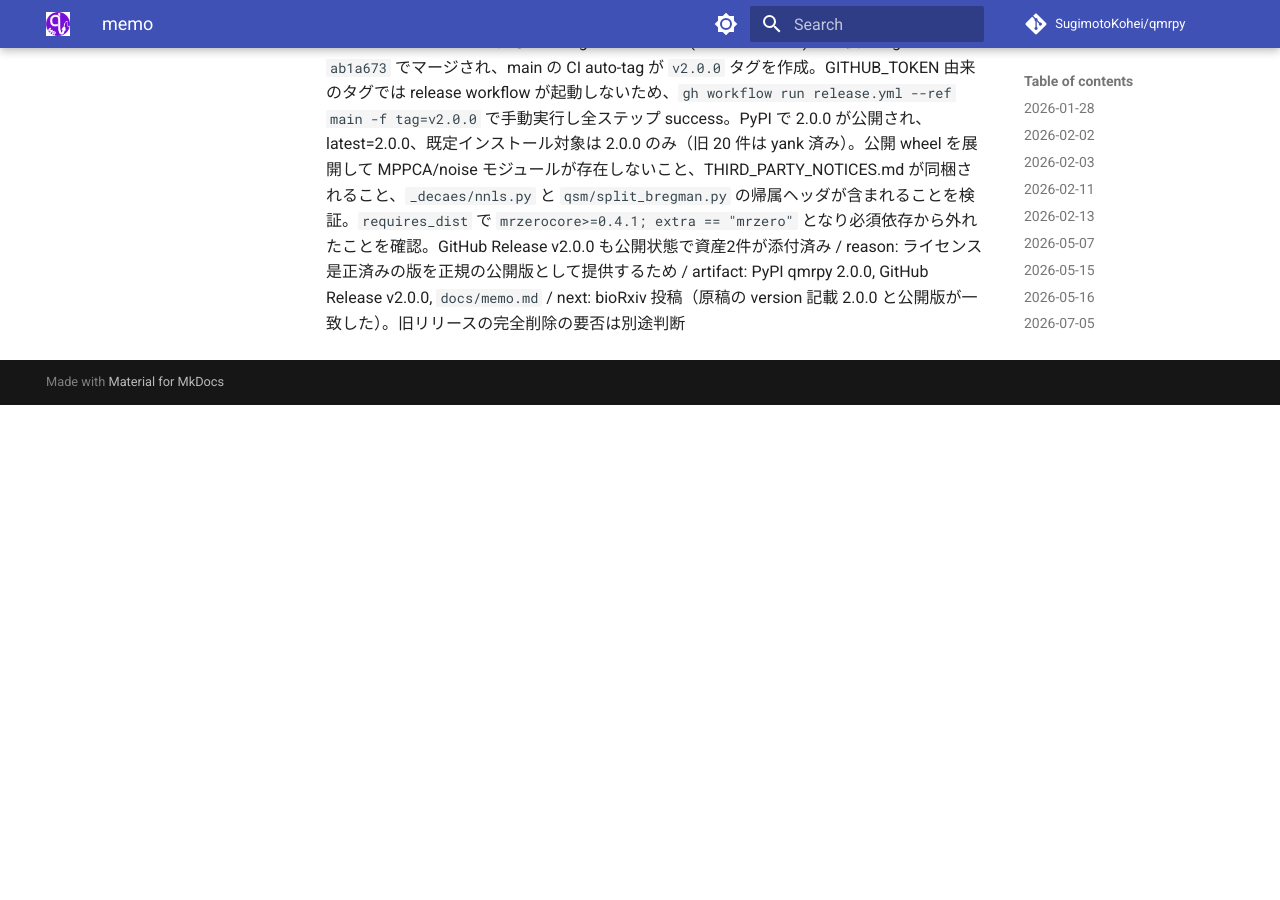
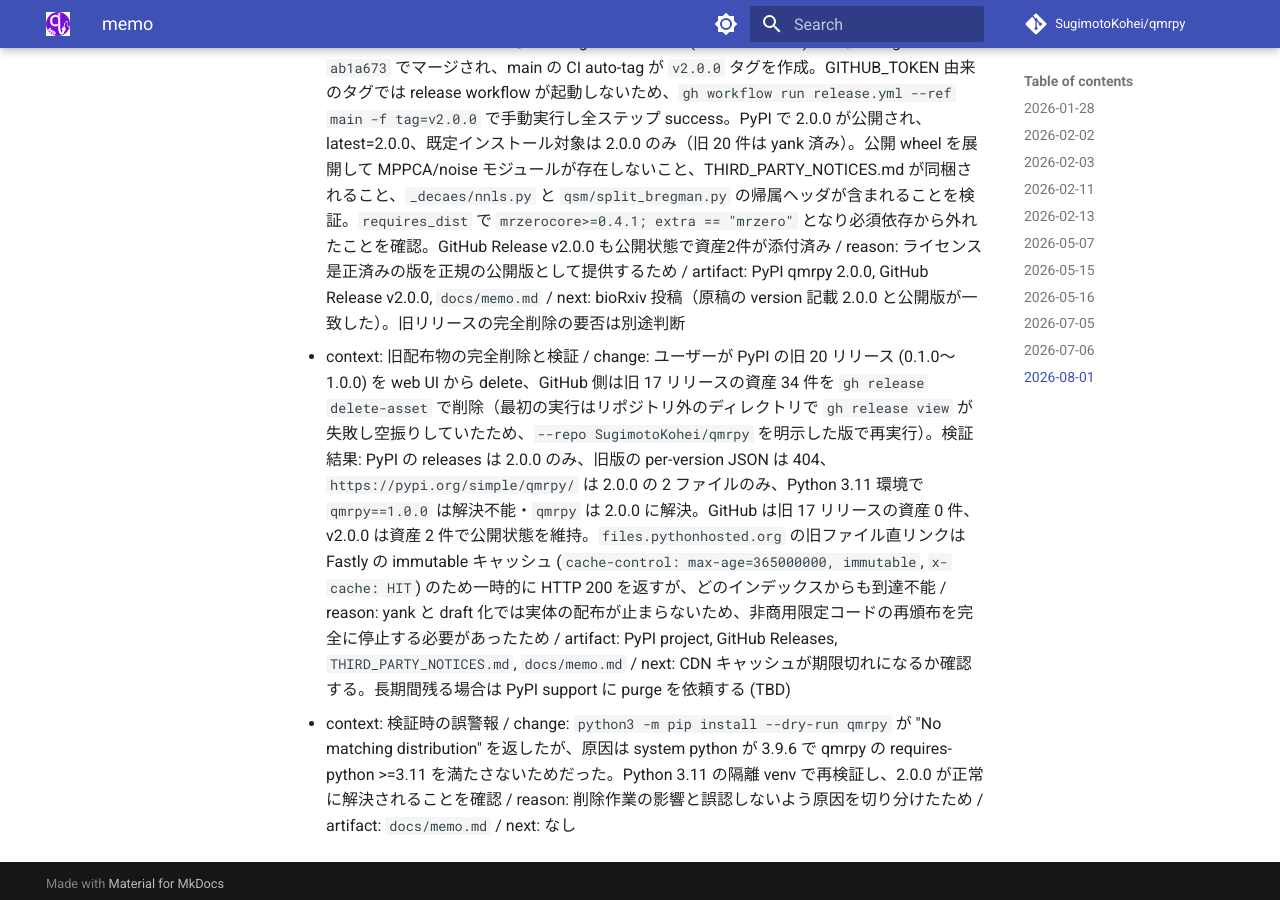
Before and after one commit to SugimotoKohei/qmrpy, an MkDocs documentation site: the page built from docs/memo.md, in a window 1280 px wide and 900 px high, scrolled down 17759 px. Built offline with MkDocs 1.6.1 and Material for MkDocs 9.7.7, drawn with Linux system fonts in a browser that asks for light colours; comment, search, counter and statistics services are not loaded; before the commit the page ends 18164 px from its top, so only the background shows below that.

Commit message:
📝 docs(license): 旧配布物の完全削除を反映
PyPI の旧20リリース (0.1.0〜1.0.0) と、対応する GitHub Releases の
配布物 34 件が削除されたことを THIRD_PARTY_NOTICES.md の
"Removed components" に明記した。検証結果を docs/memo.md に記録した。

Co-Authored-By: Claude Opus 5 <noreply@anthropic.com>

```diff
--- a/docs/memo.md
+++ b/docs/memo.md
@@ -196,3 +196,5 @@
 - context: GitHub Releases の配布停止 / change: 資産 (.whl/.tar.gz) が添付されている 17 リリース (v0.1.3, v0.2.0, v0.2.1, v0.3.0, v0.4.0, v0.4.1, v0.5.0, v0.5.1, v0.6.0, v0.6.1, v0.6.2, v0.6.3, v0.7.0, v0.7.1, v0.8.0, v0.10.2, v1.0.0) を `gh release edit <tag> --draft` で下書きへ戻した。資産のない v0.1.0/v0.1.1/v0.1.2 は配布物がないため公開のまま。匿名の GitHub API で対象タグが HTTP 404、資産の直接 URL も HTTP 404 になることを検証 / reason: 削除は不可逆であるため、可逆な draft 化で公開配布のみを停止する方針を採用したため / artifact: GitHub Releases metadata, `docs/memo.md` / next: 2.0.0 リリース後、旧リリースを完全削除するかは別途判断する
 - context: v2.0.0 リリース準備 / change: ブランチ `chore/license-remediation-2.0.0` を作成し、ライセンス是正と bioRxiv 原稿を1コミット (`e9edb4d`) にまとめて push。PR #1 (https://github.com/SugimotoKohei/qmrpy/pull/1) を作成 / reason: 破壊的変更を含むため main への直接 push を避け、変更内容と検証結果を PR に記録するため / artifact: PR #1, `docs/memo.md` / next: CI 通過後に merge し、auto-tag で v2.0.0 を作成、release.yml を workflow_dispatch で実行して PyPI へ公開する
 - context: v2.0.0 リリース完了 / change: PR #1 が CI (ubuntu/macOS) 通過後 merge commit `ab1a673` でマージされ、main の CI auto-tag が `v2.0.0` タグを作成。GITHUB_TOKEN 由来のタグでは release workflow が起動しないため、`gh workflow run release.yml --ref main -f tag=v2.0.0` で手動実行し全ステップ success。PyPI で 2.0.0 が公開され、latest=2.0.0、既定インストール対象は 2.0.0 のみ（旧 20 件は yank 済み）。公開 wheel を展開して MPPCA/noise モジュールが存在しないこと、THIRD_PARTY_NOTICES.md が同梱されること、`_decaes/nnls.py` と `qsm/split_bregman.py` の帰属ヘッダが含まれることを検証。`requires_dist` で `mrzerocore>=0.4.1; extra == "mrzero"` となり必須依存から外れたことを確認。GitHub Release v2.0.0 も公開状態で資産2件が添付済み / reason: ライセンス是正済みの版を正規の公開版として提供するため / artifact: PyPI qmrpy 2.0.0, GitHub Release v2.0.0, `docs/memo.md` / next: bioRxiv 投稿（原稿の version 記載 2.0.0 と公開版が一致した）。旧リリースの完全削除の要否は別途判断
+- context: 旧配布物の完全削除と検証 / change: ユーザーが PyPI の旧 20 リリース (0.1.0〜1.0.0) を web UI から delete、GitHub 側は旧 17 リリースの資産 34 件を `gh release delete-asset` で削除（最初の実行はリポジトリ外のディレクトリで `gh release view` が失敗し空振りしていたため、`--repo SugimotoKohei/qmrpy` を明示した版で再実行）。検証結果: PyPI の releases は 2.0.0 のみ、旧版の per-version JSON は 404、`https://pypi.org/simple/qmrpy/` は 2.0.0 の 2 ファイルのみ、Python 3.11 環境で `qmrpy==1.0.0` は解決不能・`qmrpy` は 2.0.0 に解決。GitHub は旧 17 リリースの資産 0 件、v2.0.0 は資産 2 件で公開状態を維持。`files.pythonhosted.org` の旧ファイル直リンクは Fastly の immutable キャッシュ (`cache-control: max-age=365000000, immutable`, `x-cache: HIT`) のため一時的に HTTP 200 を返すが、どのインデックスからも到達不能 / reason: yank と draft 化では実体の配布が止まらないため、非商用限定コードの再頒布を完全に停止する必要があったため / artifact: PyPI project, GitHub Releases, `THIRD_PARTY_NOTICES.md`, `docs/memo.md` / next: CDN キャッシュが期限切れになるか確認する。長期間残る場合は PyPI support に purge を依頼する (TBD)
+- context: 検証時の誤警報 / change: `python3 -m pip install --dry-run qmrpy` が "No matching distribution" を返したが、原因は system python が 3.9.6 で qmrpy の requires-python >=3.11 を満たさないためだった。Python 3.11 の隔離 venv で再検証し、2.0.0 が正常に解決されることを確認 / reason: 削除作業の影響と誤認しないよう原因を切り分けたため / artifact: `docs/memo.md` / next: なし
```
Also changed, not shown: THIRD_PARTY_NOTICES.md (+8 -2 lines).
